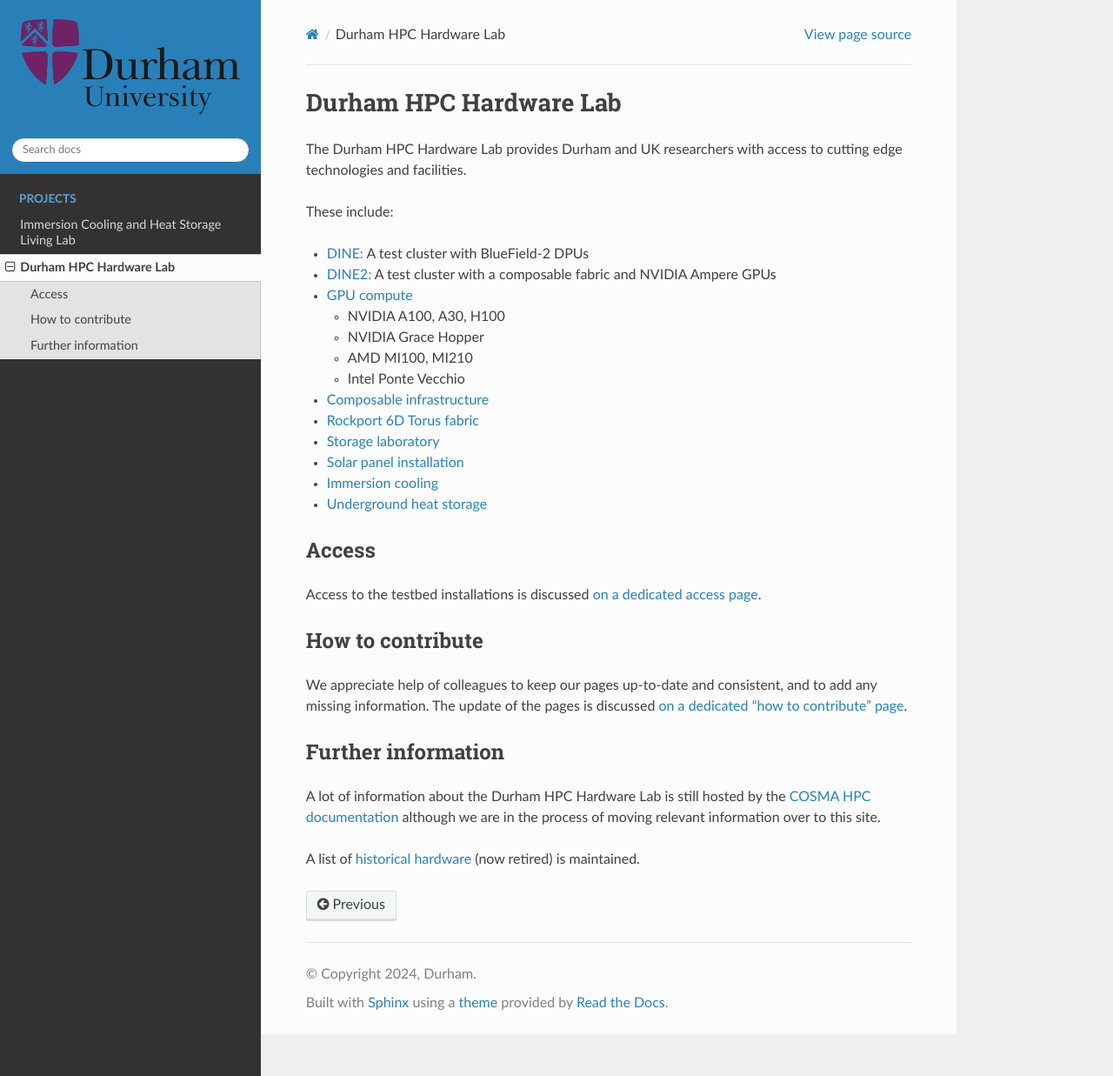
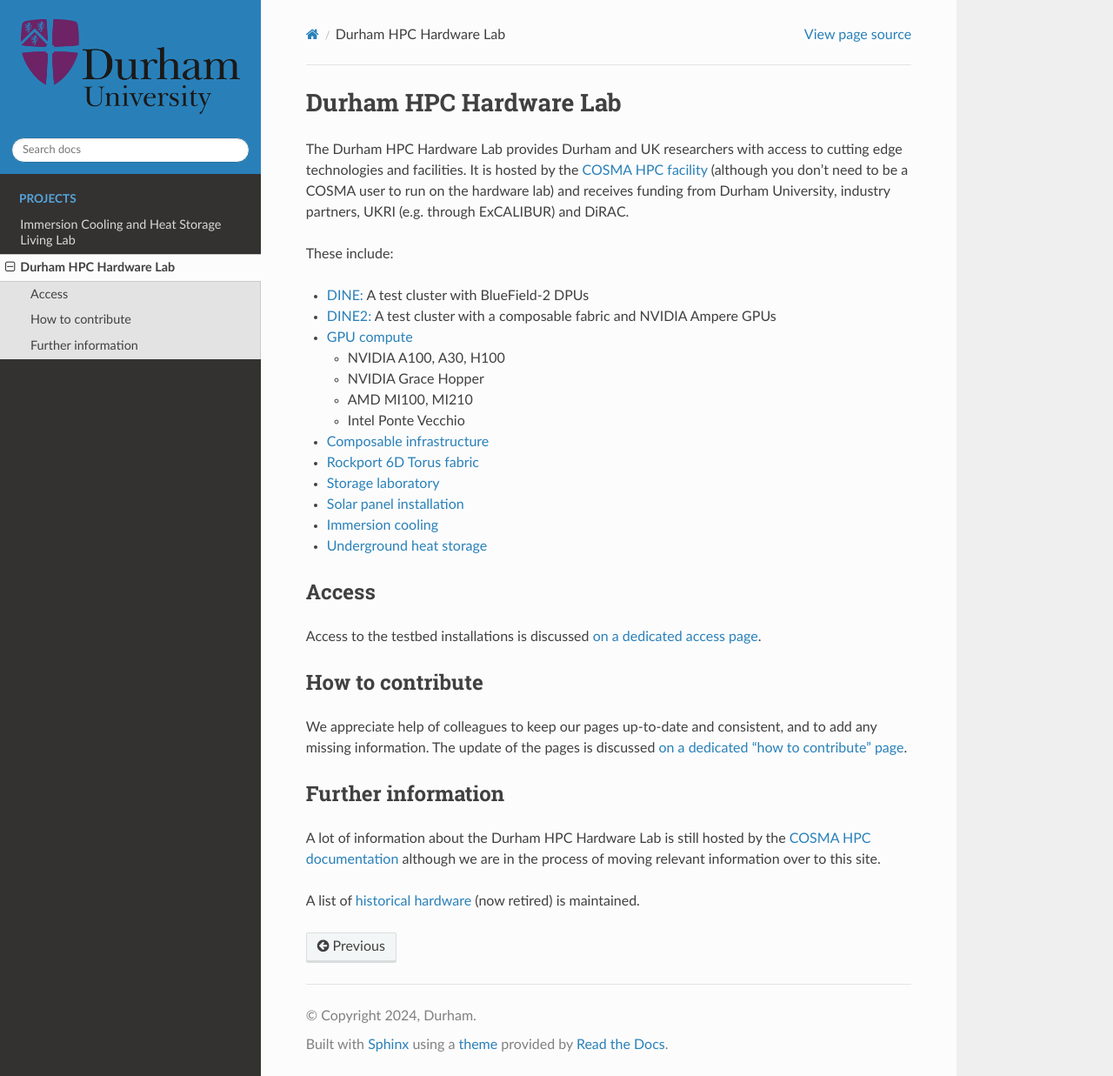
Before and after one commit to ilectra/durham, a Sphinx documentation site: the page built from docs/hardwarelab/index.md, in a window 1280 px wide and 1237 px high. Shown: the whole window at 87% size. Built offline with Sphinx 7.4.7 and the Read the Docs theme 3.1.0, drawn with Linux system fonts in a browser that asks for light colours.

Commit message:
React to MR comments

```diff
--- a/docs/hardwarelab/index.md
+++ b/docs/hardwarelab/index.md
@@ -1,6 +1,7 @@
 # Durham HPC Hardware Lab
 
 The Durham HPC Hardware Lab provides Durham and UK researchers with access to cutting edge technologies and facilities.
+It is hosted by the [COSMA HPC facility](https://cosma.readthedocs.io) (although you don't need to be a COSMA user to run on the hardware lab) and receives funding from Durham University, industry partners, UKRI (e.g. through ExCALIBUR) and DiRAC.
 
 These include:
 
```
